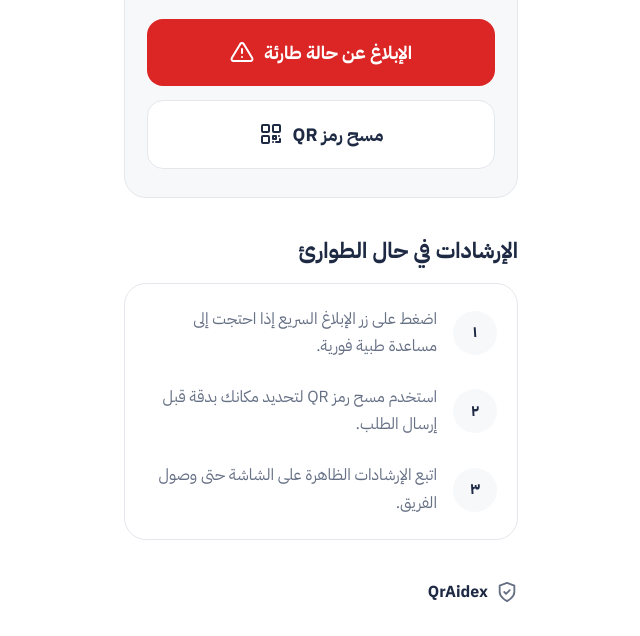
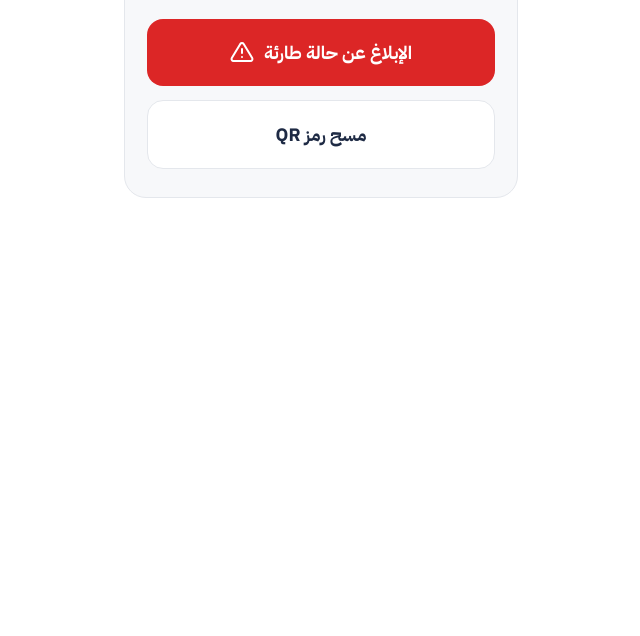
Before and after one commit to YKH02/QrAidex, a plain HTML site: page fan/index.html in a window 1280 px wide. Shown: the part 218-854 px from the top of the page, without its empty margins (319-959 px from the left). After the commit the page ends 800 px from the top, so only its background shows below. Drawn offline with Linux system fonts and the light colour scheme.

Commit message:
Update links and clean up index.html
Updated links for reporting and QR scanning buttons to point to 'report.html'. Removed unused sections and SVG elements for a cleaner layout.

```diff
--- a/fan/index.html
+++ b/fan/index.html
@@ -20,7 +20,7 @@
       <h1>مرحباً بك في <span>(QrAidex)</span></h1>
       <p>أبلغ عن حالات الطوارئ الطبية بسرعة، وحدد مكانك بسهولة، واطلع على الإرشادات الأساسية قبل وصول الفريق.</p>
 
-      <a class="btn btn-danger" id="reportBtn" href="index.html">
+      <a class="btn btn-danger" id="reportBtn" href="report.html">
         الإبلاغ عن حالة طارئة
         <svg width="24" height="24" viewBox="0 0 24 24" fill="none" stroke="currentColor" stroke-width="2" stroke-linecap="round" stroke-linejoin="round">
           <path d="M10.3 3.9 1.8 18a2 2 0 0 0 1.7 3h17a2 2 0 0 0 1.7-3L13.7 3.9a2 2 0 0 0-3.4 0z"/>
@@ -29,40 +29,6 @@
         </svg>
       </a>
 
-      <a class="btn btn-light" id="qrBtn" href="index.html">
+      <a class="btn btn-light" id="qrBtn" href="report.html">
         مسح رمز QR
-        <svg width="24" height="24" viewBox="0 0 24 24" fill="none" stroke="currentColor" stroke-width="2" stroke-linecap="round" stroke-linejoin="round">
-          <rect x="3" y="3" width="7" height="7" rx="1"/>
-          <rect x="14" y="3" width="7" height="7" rx="1"/>
-          <rect x="3" y="14" width="7" height="7" rx="1"/>
-          <path d="M14 14h3v3h-3zM20 14v.01M14 20h.01M17 20h4v-3"/>
-        </svg>
-      </a>
-    </section>
-
-    <section class="guide">
-      <h2>الإرشادات في حال الطوارئ</h2>
-      <div class="steps">
-        <div class="step"><span class="step-num">١</span><span>اضغط على زر الإبلاغ السريع إذا احتجت إلى مساعدة طبية فورية.</span></div>
-        <div class="step"><span class="step-num">٢</span><span>استخدم مسح رمز QR لتحديد مكانك بدقة قبل إرسال الطلب.</span></div>
-        <div class="step"><span class="step-num">٣</span><span>اتبع الإرشادات الظاهرة على الشاشة حتى وصول الفريق.</span></div>
-      </div>
-    </section>
-
-    <footer class="footer">
-      <svg width="22" height="22" viewBox="0 0 24 24" fill="none" stroke="currentColor" stroke-width="2" stroke-linecap="round" stroke-linejoin="round">
-        <path d="M12 22s8-4 8-10V5l-8-3-8 3v7c0 6 8 10 8 10z"/>
-        <path d="m9 12 2 2 4-4"/>
-      </svg>
-      <span>QrAidex</span>
-    </footer>
-
-  </main>
-
-  <script>
-    var q = location.search;
-    document.getElementById('reportBtn').href = 'index.html' + q;
-    document.getElementById('qrBtn').href = 'index.html' + q;
-  </script>
-</body>
-</html>
+        <svg width="24" height="24" viewBox="0 0 24 24" fill="none"
```
